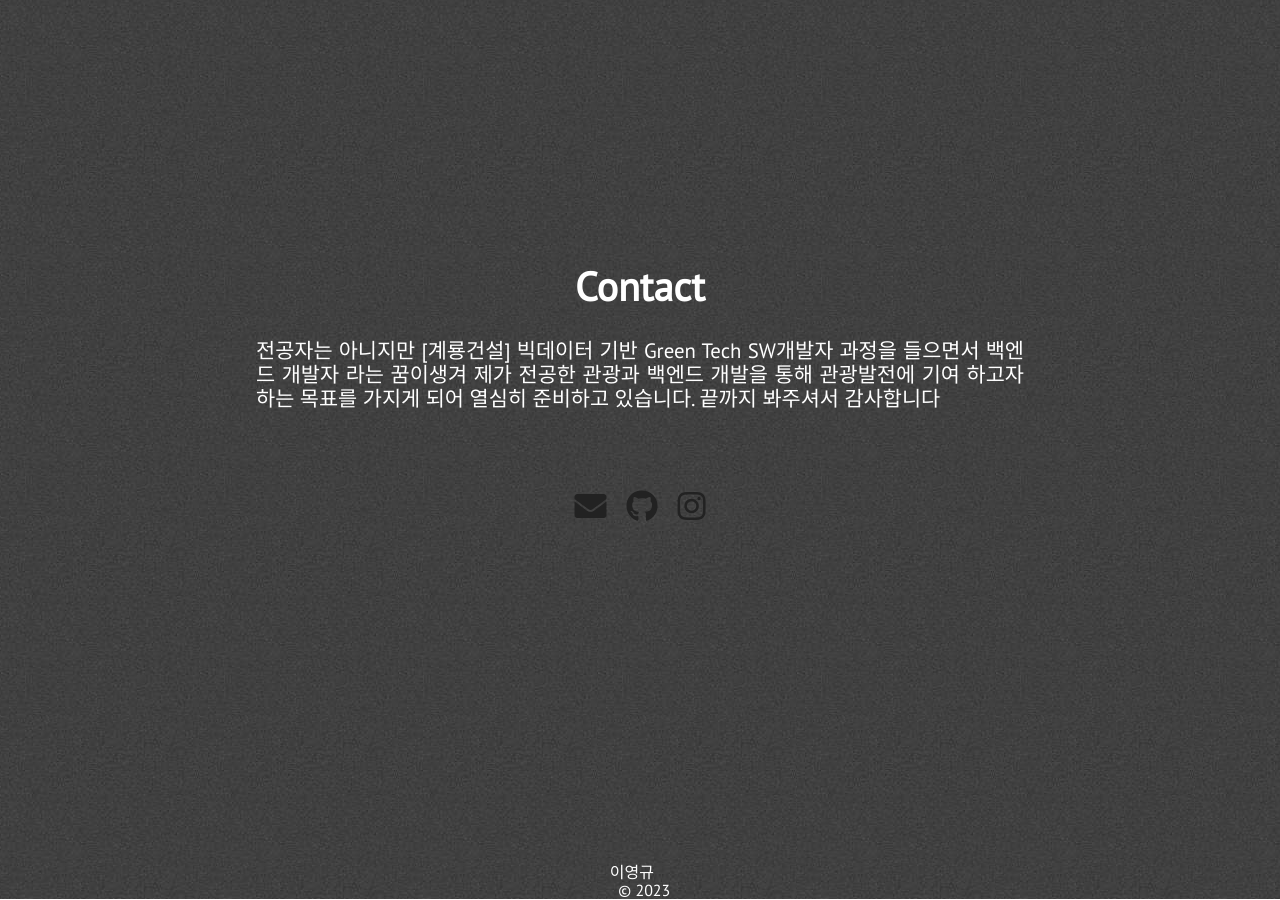
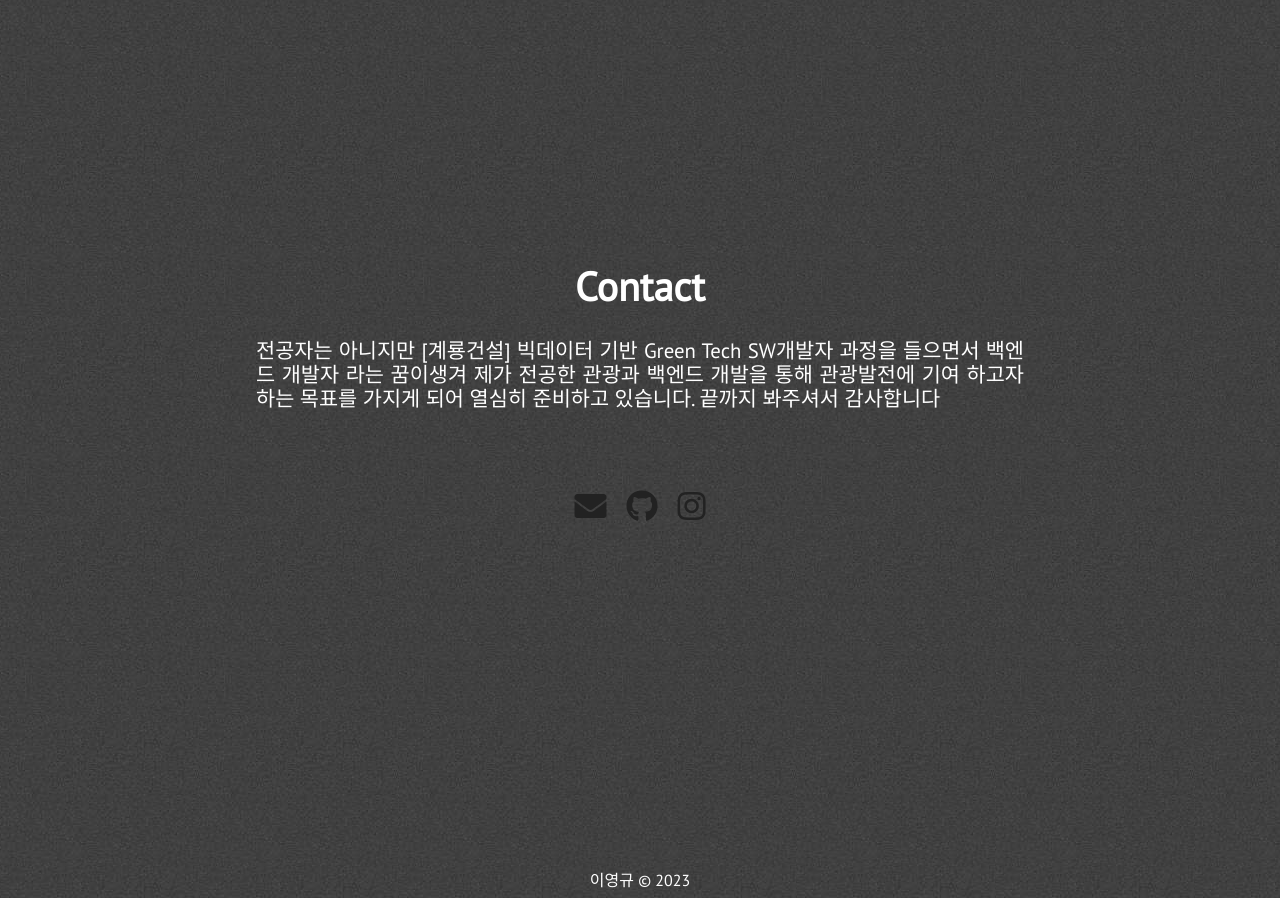
Before and after one commit to YoungGyu99/YoungGyu99.github.io, a Jekyll site: the page built from index.html, in a window 1280 px wide and 900 px high, scrolled down 3485 px. Built offline with Jekyll 4.4.1, drawn with Linux system fonts in a browser that asks for light colours; nearby versions of some CDN libraries.

```diff
--- a/_config.yml
+++ b/_config.yml
@@ -1,4 +1,4 @@
-title: "이영규<br>&nbsp;"
+title: "이영규"
 description: "사람들의 여행에 대한 꿈을 현실화 시켜주고 싶은 개발자준비생입니다."
 site_title: "여행을사랑하는 개발자"
 
```
